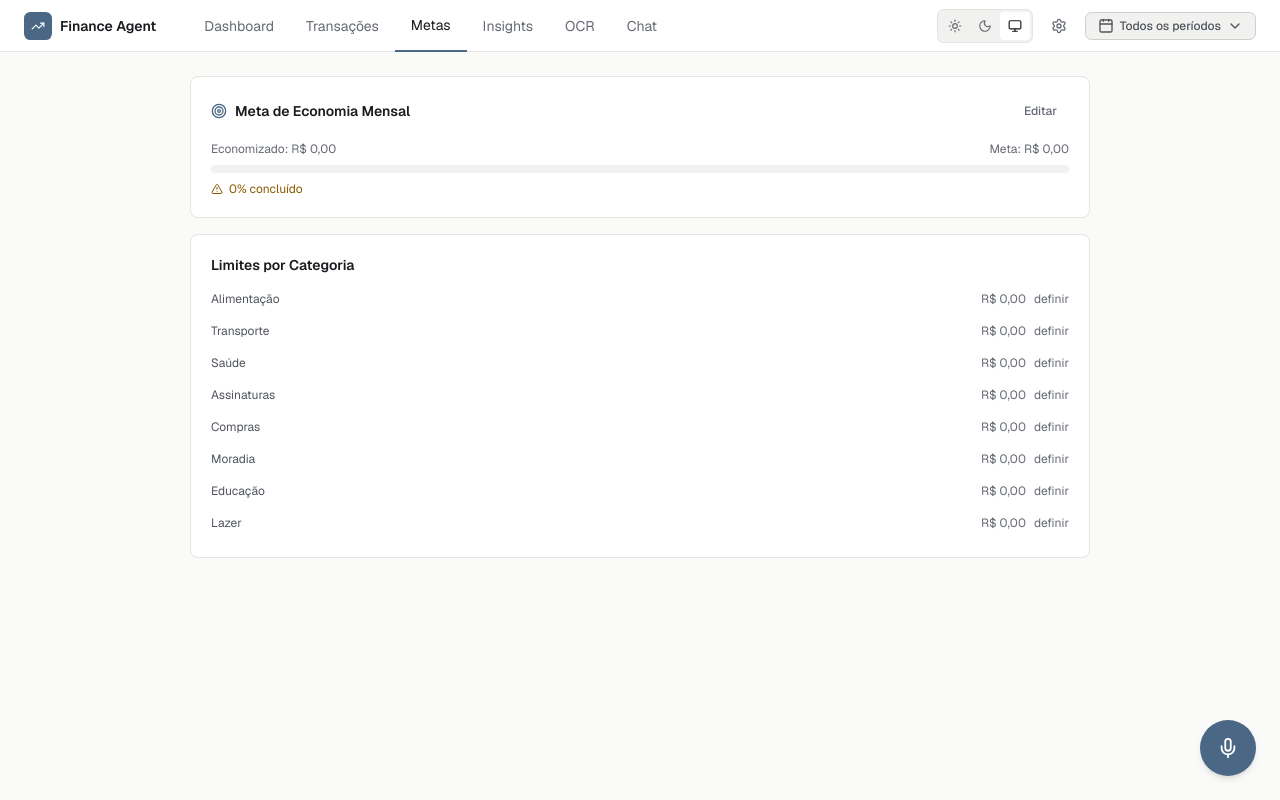
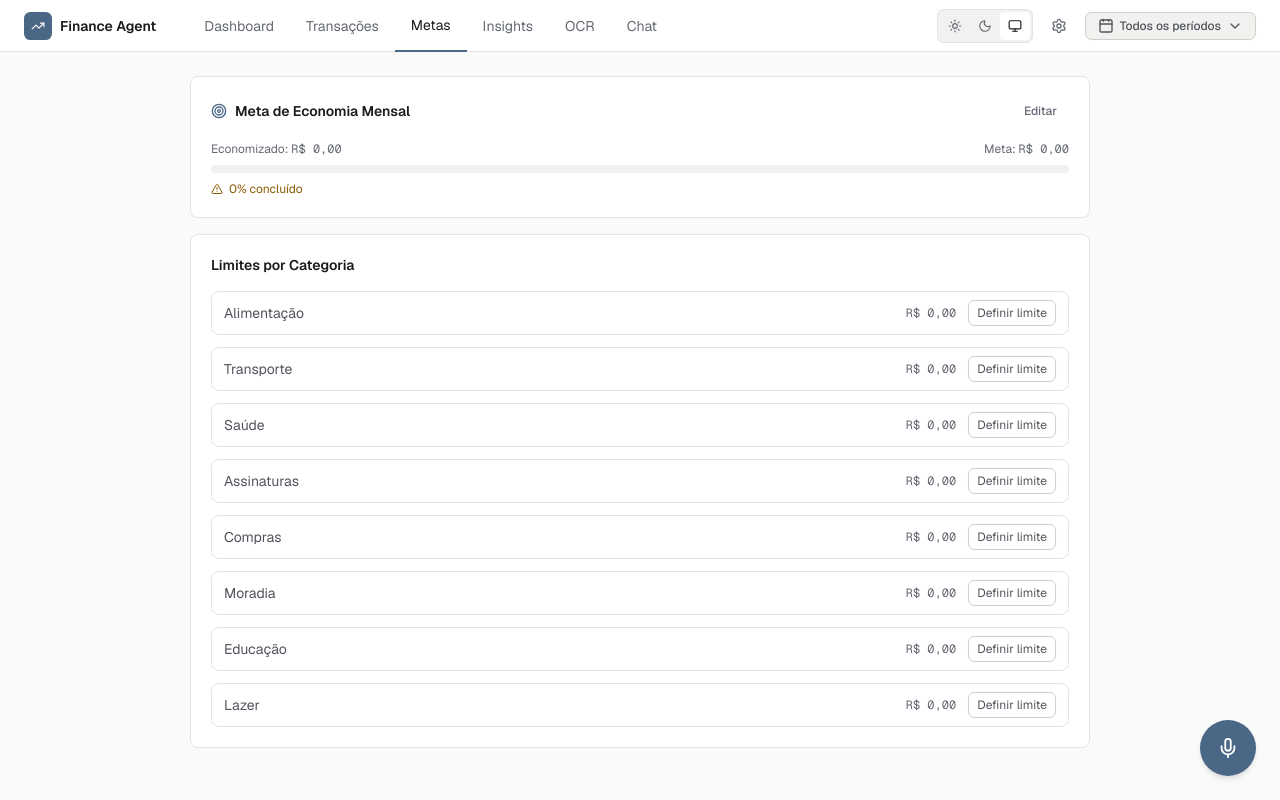
Before and after one commit to Liraas-v/personal-finance-agent, a Next.js app: page /metas in a window 1280 px wide. Built offline with nearby package versions, Linux system fonts and the light colour scheme.

Commit message:
feat: linhas de metas consistentes com ação de definir limite e meta carregada do config

```diff
--- a/components/goals/GoalsPanel.tsx
+++ b/components/goals/GoalsPanel.tsx
@@ -12,6 +12,7 @@ import { useShallow } from 'zustand/react/shallow'
 import { useTransactions } from '@/hooks/useTransactions'
 import { ALL_CATEGORIES } from '@/lib/categories'
 import { formatCurrency } from '@/lib/currency'
+import { limitStatus } from '@/lib/limits'
 import { cn } from '@/lib/utils'
 
 const configRepository = getConfigRepository()
@@ -24,22 +25,24 @@ export function GoalsPanel() {
   const { saldo, porCategoria } = useTransactions()
   const moeda = config?.moeda ?? 'BRL'
 
-  const [editingMeta, setEditingMeta] = useState(false)
-  const [metaValue, setMetaValue] = useState(config?.metaEconomia?.toString() ?? '0')
+  // Rascunho da meta: null = não está editando. O valor inicial é lido do config no momento do clique,
+  // então não importa quando o config (assíncrono) chegou.
+  const [metaDraft, setMetaDraft] = useState<string | null>(null)
+  const editingMeta = metaDraft !== null
   const [editingCat, setEditingCat] = useState<string | null>(null)
   const [catLimit, setCatLimit] = useState('')
   const [saving, setSaving] = useState(false)
 
   const saveMeta = async () => {
-    if (!config) return
-    const v = parseFloat(metaValue)
+    if (!config || metaDraft === null) return
+    const v = parseFloat(metaDraft)
     if (isNaN(v)) return
     setSaving(true)
     try {
       const updated = await configRepository.update({ metaEconomia: v })
       setConfig(updated)
       toast.success('Meta de economia atualizada')
-      setEditingMeta(false)
+      setMetaDraft(null)
     } catch {
       toast.error('Erro ao salvar meta de economia')
     } finally {
@@ -66,7 +69,7 @@ export function GoalsPanel() {
   }
 
   const metaEconomia = config?.metaEconomia ?? 0
-  const metaPct = metaEconomia > 0 ? (saldo / metaEconomia) * 100 : 0
+  const metaPct = metaEconomia > 0 ? Math.max(0, (saldo / metaEconomia) * 100) : 0
   const limits = config?.limitesPorCategoria ?? {}
   const fmt = (v: number) => formatCurrency(v, moeda)
 
@@ -85,7 +88,7 @@ export function GoalsPanel() {
           <Button
             variant="ghost"
             size="sm"
-            onClick={() => setEditingMeta(!editingMeta)}
+            onClick={() => setMetaDraft(editingMeta ? null : String(config?.metaEconomia ?? 0))}
             className="text-xs text-muted-foreground h-7"
           >
             Editar
@@ -95,8 +98,8 @@ export function GoalsPanel() {
         {editingMeta && (
           <div className="flex gap-2 mb-4">
             <Input
-              value={metaValue}
-              onChange={(e) => setMetaValue(e.target.value)}
+              value={metaDraft ?? ''}
+              onChange={(e) => setMetaDraft(e.target.value)}
               placeholder="Ex: 2000"
               className="h-8 text-sm bg-muted border-border-strong text-foreground w-40"
             />
@@ -108,8 +111,8 @@ export function GoalsPanel() {
 
         <div className="space-y-2">
           <div className="flex justify-between text-xs text-muted-foreground">
-            <span>Economizado: {fmt(Math.max(0, saldo))}</span>
-            <span>Meta: {fmt(metaEconomia)}</span>
+            <span>Economizado: <span className="font-mono tabular-nums">{fmt(Math.max(0, saldo))}</span></span>
+            <span>Meta: <span className="font-mono tabular-nums">{fmt(metaEconomia)}</span></span>
           </div>
           <Progress value={Math.max(0, Math.min(100, metaPct))} className="h-2" />
           <div className="flex items-center gap-1.5 text-xs">
@@ -126,32 +129,35 @@ export function GoalsPanel() {
 
       <div className="bg-card border border-border rounded-lg p-5">
         <h3 className="text-sm font-semibold text-foreground mb-4">Limites por Categoria</h3>
-        <div className="space-y-4">
+        <ul className="space-y-3">
           {ALL_CATEGORIES.filter((c) => c !== 'Outros').map((cat, i) => {
             const spent = porCategoria[cat] ?? 0
             const limit = limits[cat] ?? 0
-            const pct = limit > 0 ? (spent / limit) * 100 : 0
-            const isOver = pct > 100
-            const isWarn = pct > 80 && pct <= 100
+            const { status, pct } = limitStatus(spent, limit)
+            const tone =
+              status === 'over' ? 'text-negative' : status === 'warning' ? 'text-warning' : 'text-foreground-secondary'
 
             return (
-              <motion.div
+              <motion.li
                 key={cat}
+                data-categoria={cat}
+                data-status={status}
                 initial={{ opacity: 0, x: -8 }}
                 animate={{ opacity: 1, x: 0 }}
                 transition={{ delay: i * 0.04 }}
                 className={cn(
-                  'rounded-lg transition-colors',
-                  isOver && 'border border-negative/40 bg-negative/5 px-2 py-1',
-                  isWarn && !isOver && 'border border-warning/30 bg-warning/5 px-2 py-1'
+                  'rounded-lg border px-3 py-2',
+                  status === 'over'
+                    ? 'border-negative/40 bg-negative/5'
+                    : status === 'warning'
+                    ? 'border-warning/30 bg-warning/5'
+                    : 'border-border'
                 )}
               >
-                <div className="flex items-center justify-between mb-1.5">
-                  <span className={`text-xs ${isOver ? 'text-negative' : isWarn ? 'text-warning' : 'text-foreground-secondary'}`}>
-                    {cat}
-                  </span>
-                  <div className="flex items-center gap-2">
-                    <span className={`text-xs ${isOver ? 'text-negative' : isWarn ? 'text-warning' : 'text-muted-foreground'}`}>
+                <div className="flex items-center justify-between gap-3">
+                  <span className={`text-sm ${tone}`}>{cat}</span>
+                  <div className="flex items-center gap-3">
+                    <span className={`font-mono text-xs tabular-nums ${status === 'none' ? 'text-muted-foreground' : tone}`}>
                       {fmt(spent)}{limit > 0 ? ` / ${fmt(limit)}` : ''}
                     </span>
                     {editingCat === cat ? (
@@ -160,37 +166,36 @@ export function GoalsPanel() {
                           value={catLimit}
                           onChange={(e) => setCatLimit(e.target.value)}
                           placeholder="Limite"
-                          className="h-6 text-xs bg-muted border-border-strong w-20 sm:w-24"
+                          aria-label={`Limite de ${cat}`}
+                          className="h-7 w-24 border-border-strong bg-muted text-xs"
                         />
-                        <Button
-                          size="sm"
-                          className="h-6 text-xs px-2"
-                          onClick={() => saveCatLimit(cat)}
-                          disabled={saving}
-                        >
+                        <Button size="sm" className="h-7 px-2 text-xs" onClick={() => saveCatLimit(cat)} disabled={saving}>
                           OK
                         </Button>
                       </div>
                     ) : (
                       <button
-                        onClick={() => { setEditingCat(cat); setCatLimit(limit?.toString() ?? '') }}
-                        className="text-xs text-muted-foreground hover:text-foreground-secondary"
+                        onClick={() => { setEditingCat(cat); setCatLimit(limit > 0 ? String(limit) : '') }}
+                        aria-label={limit > 0 ? `Editar limite de ${cat}` : `Definir limite de ${cat}`}
+                        className="rounded-md border border-border-strong px-2 py-1 text-xs text-foreground-secondary transition-colors hover:bg-muted hover:text-foreground"
                       >
-                        definir
+                        {limit > 0 ? 'Editar' : 'Definir limite'}
                       </button>
                     )}
                   </div>
                 </div>
-                {limit > 0 && (
+                {status !== 'none' && (
                   <Progress
-                    value={Math.min(100, pct)}
-                    className={`h-1.5 ${isOver ? '[&>div]:bg-negative' : isWarn ? '[&>div]:bg-warning' : '[&>div]:bg-primary'}`}
+                    value={pct}
+                    className={`mt-2 h-1.5 ${
+                      status === 'over' ? '[&>div]:bg-negative' : status === 'warning' ? '[&>div]:bg-warning' : '[&>div]:bg-primary'
+                    }`}
                   />
                 )}
-              </motion.div>
+              </motion.li>
             )
           })}
-        </div>
+        </ul>
       </div>
     </div>
   )
--- /dev/null
+++ b/lib/limits.ts
@@ -0,0 +1,9 @@
+export type LimitStatus = 'none' | 'ok' | 'warning' | 'over'
+
+// Mesmos limiares dos avisos de useTransactions (estritamente acima de 80% e de 100%).
+export function limitStatus(spent: number, limit: number): { status: LimitStatus; pct: number } {
+  if (!(limit > 0)) return { status: 'none', pct: 0 }
+  const raw = (Math.max(0, spent) / limit) * 100
+  const status: LimitStatus = raw > 100 ? 'over' : raw > 80 ? 'warning' : 'ok'
+  return { status, pct: Math.min(100, raw) }
+}
```
Also changed, not shown: 2 other files (tests, documents, lock files or other folders).
